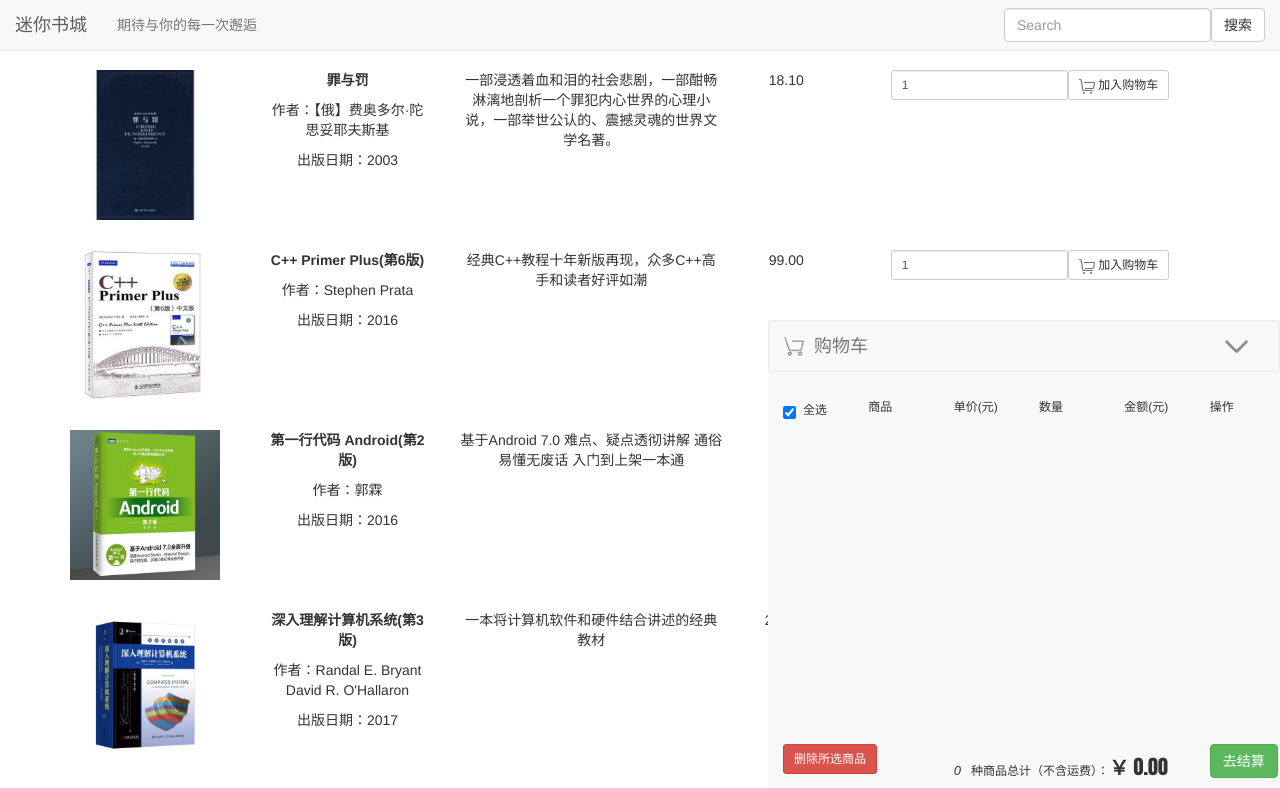
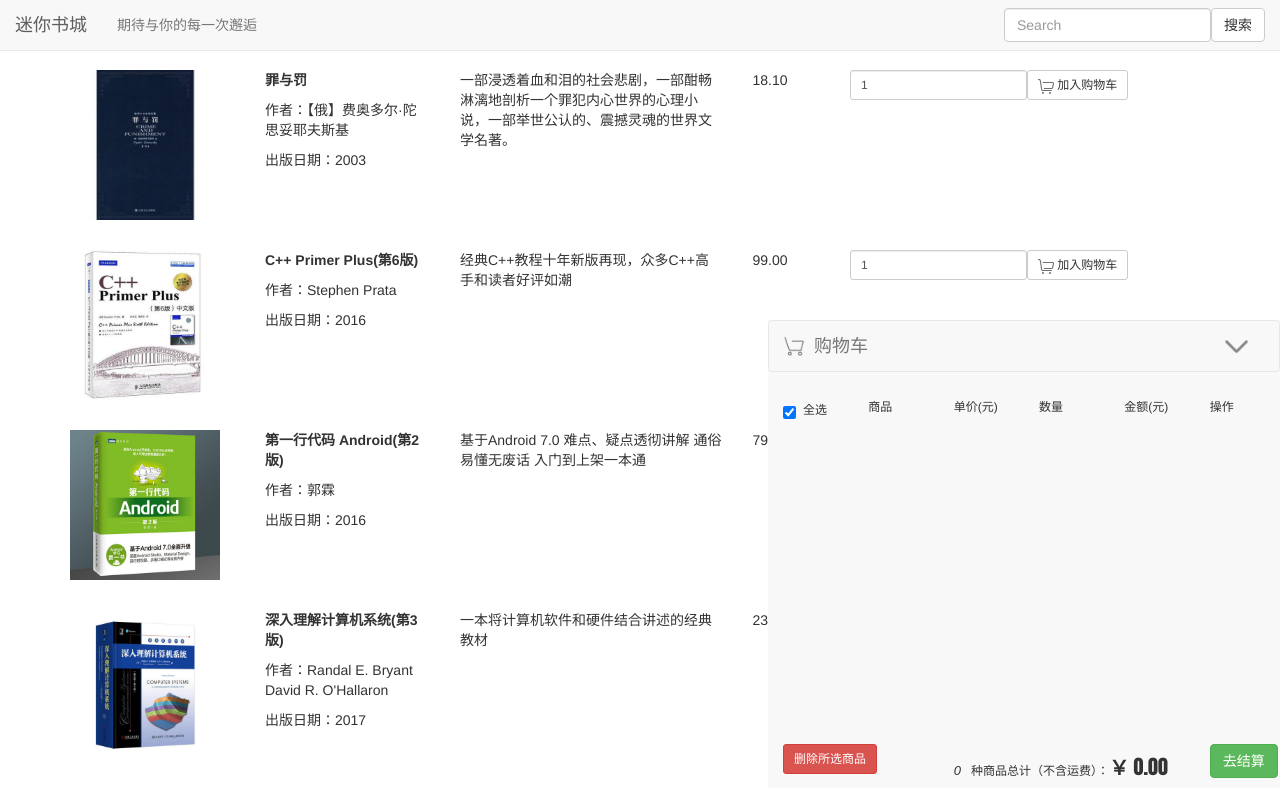
Before and after one commit to yfzm/Shopping-Cart, a Vue app: page / in a window 1280 px wide. Shown: the top 788 px of the page. Built offline with nearby package versions, Linux system fonts and the light colour scheme.

Commit message:
取消居中对齐

```diff
--- a/src/component/index.vue
+++ b/src/component/index.vue
@@ -18,7 +18,7 @@
         </div>
 
         <!--body-->
-        <div class="text-center">
+        <div>
             <s-item v-for="item in items" v-bind:single-item="item" v-on:addItem="addToCart"></s-item>
         </div>
 
@@ -121,7 +121,7 @@
 
 <style>
     #index {
-        text-align: center;
+        /*text-align: center;*/
     }
 
     body {
```
